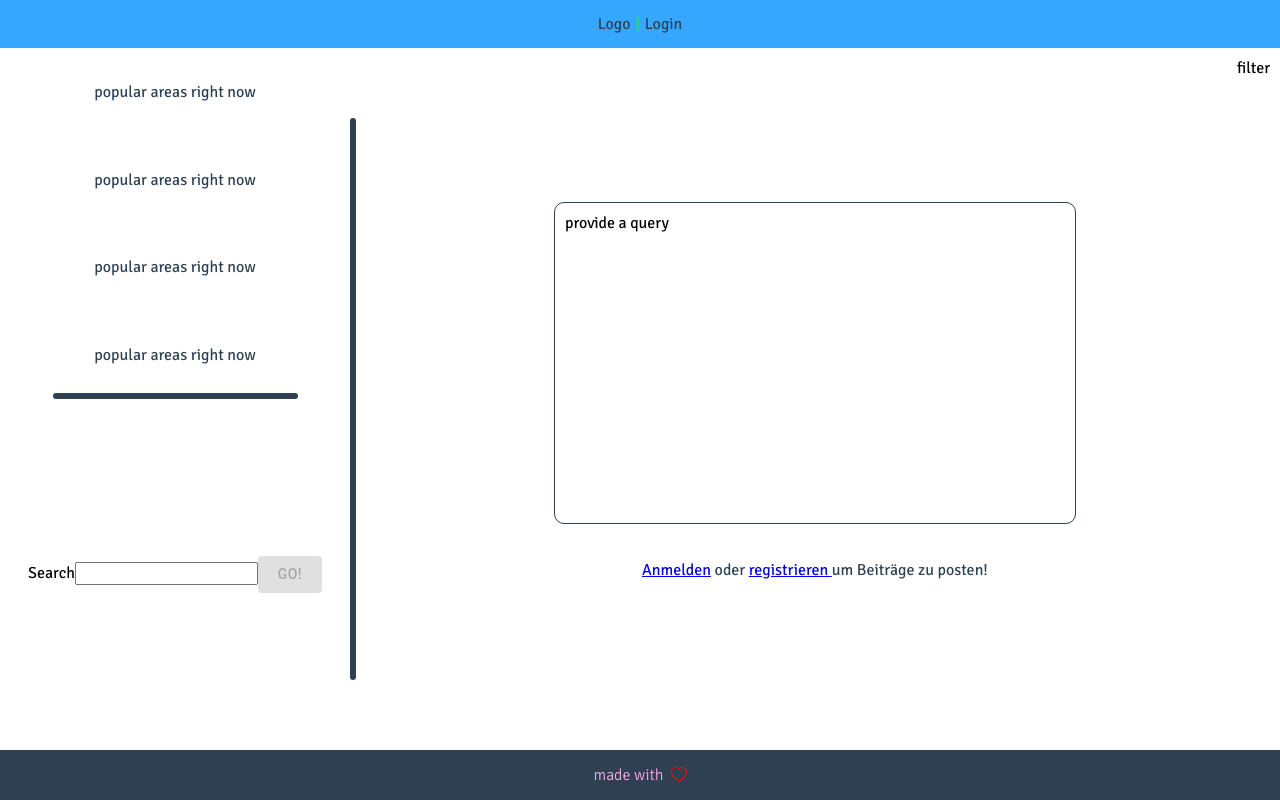
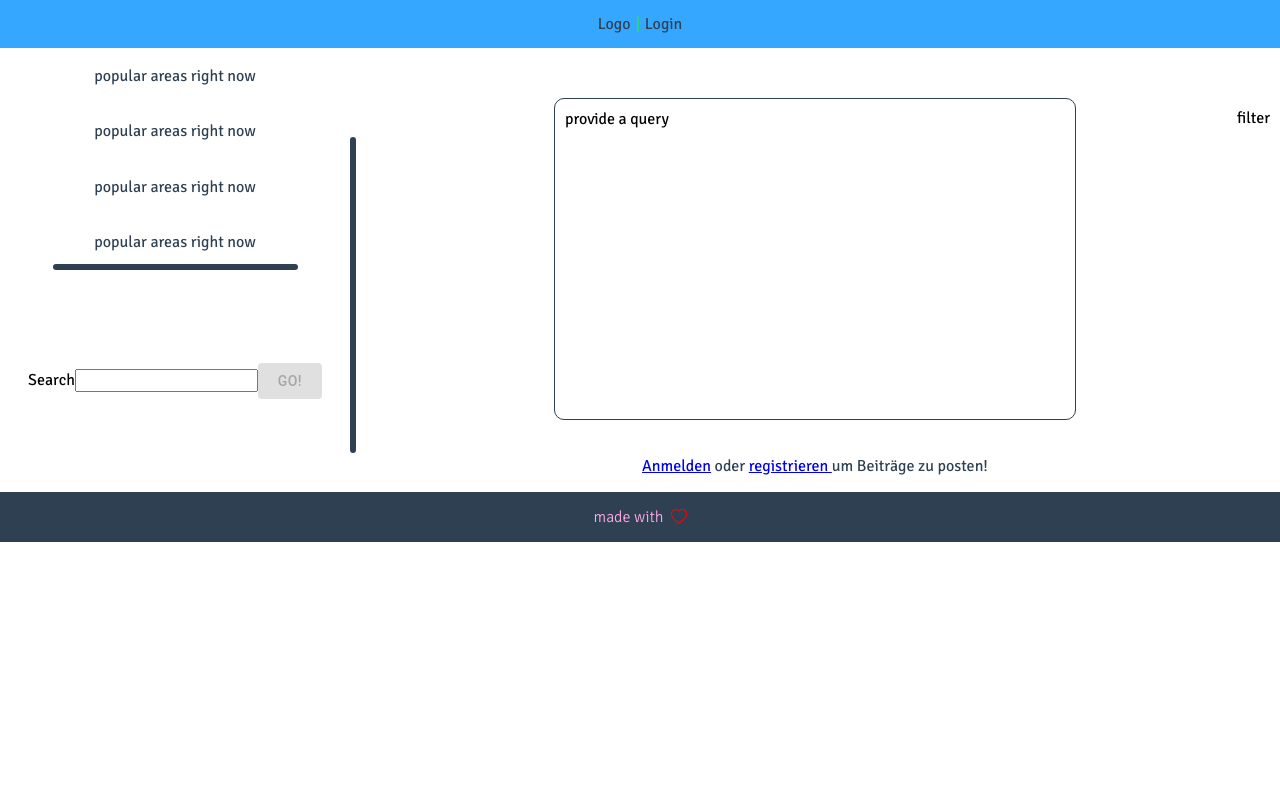
Before and after one commit to juancamilo1991/event-alert, a React (Vite) app in the folder event-alert-frontend/: page /channels in a window 1280 px wide. Built offline with nearby package versions, Linux system fonts and the light colour scheme.

Commit message:
changed naming for Channel component's css

```diff
--- a/event-alert-frontend/src/pages/styles/Channels.module.css
+++ b/event-alert-frontend/src/pages/styles/Channels.module.css
@@ -1,12 +1,19 @@
-.main {
+.container {
     display: flex;
     flex-direction: column;
-    height: 100vh;
+    justify-content: space-between;
+    min-height: 100vh;
+}
+
+.main_content {
+    display: flex;
+    flex-direction: column;
     width: 100vw;
     max-width: 1600px;
 }
 
-.container {
+
+.main_container {
     display: grid;
     place-items: center;
 }
@@ -46,6 +53,13 @@
     grid-row: 1 / -1;
     position: relative;
     transition: all 0.2s ease-in-out;
+    margin-top: 50px;
+}
+
+.select_area {
+    position: absolute;
+    max-width: 200px;
+    padding: 0 50px;
 }
 
 .channel_posts {
@@ -53,7 +67,6 @@
     flex-direction: column;
     justify-content: center;
     align-items: center;
-    height: 100%;
 }
 
 .all_posts_container {
@@ -83,10 +96,6 @@
     display: none;
 }
 
-.sidenav_active {
-    margin-right: 250px;
-    transition: all 0.2s ease-in-out;
-}
 
 .left_border_container {
     position: absolute;
```
